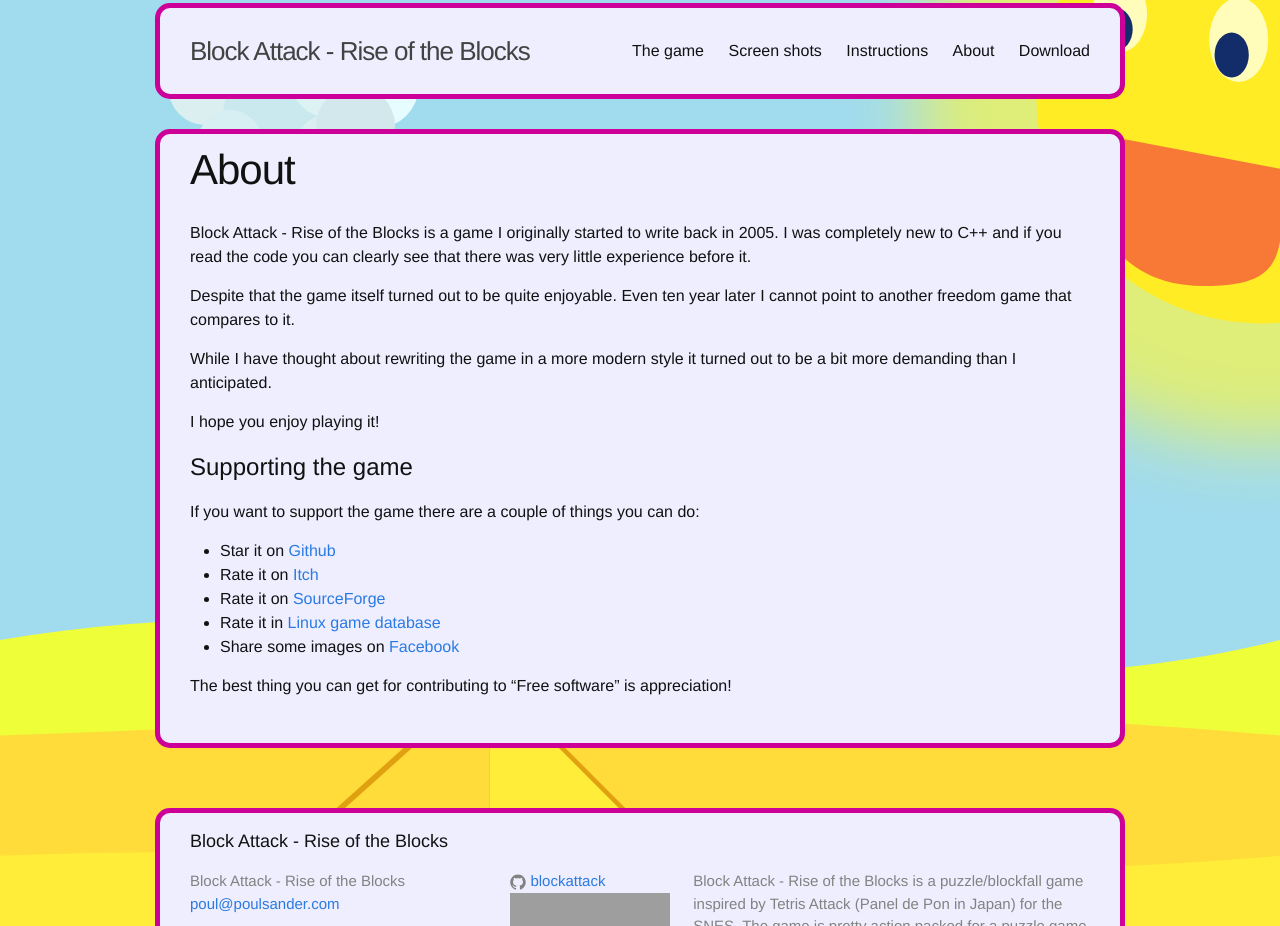
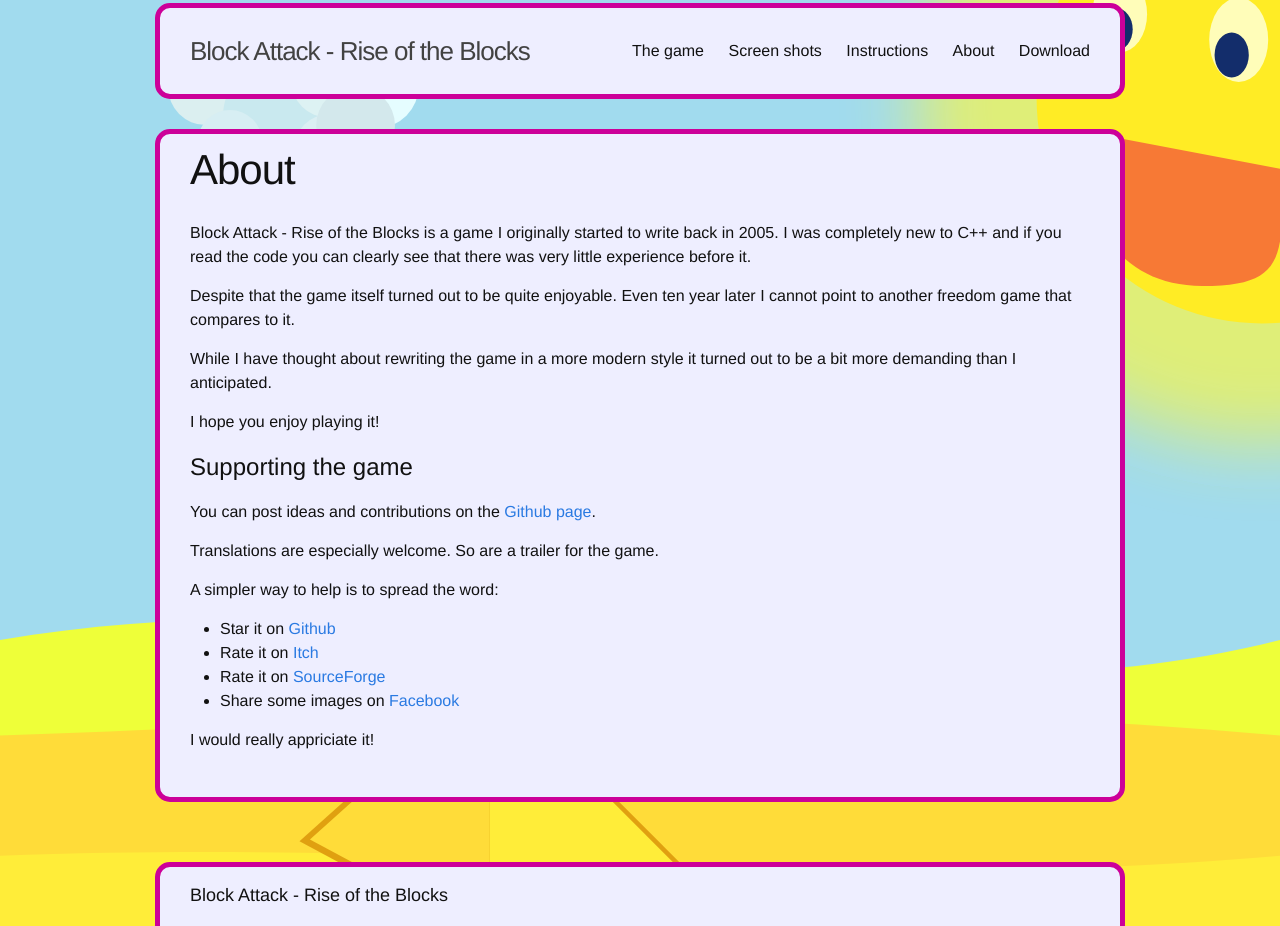
Before and after one commit to blockattack/blockattack-www, a Jekyll site: the page built from about.md, in a window 1280 px wide, cut to the strip 0-926 px from the top of the page. Built offline with Jekyll 4.4.1, drawn with Linux system fonts in a browser that asks for light colours; grey boxes are pictures that could not be loaded.

Commit message:
Remove Google+. It will be gone soon.

```diff
--- a/_includes/share-page.html
+++ b/_includes/share-page.html
@@ -4,7 +4,6 @@ Share this on:
 <ul class="share-buttons">
   <li><a href="https://www.facebook.com/sharer/sharer.php?u={{ site.url | uri_escape }}{{ page.url| uri_escape }}" title="Share on Facebook" target="_blank" onclick="window.open('https://www.facebook.com/sharer/sharer.php?u=' + encodeURIComponent(document.URL) + '&t=' + encodeURIComponent(document.URL)); return false;"><img src="{{ site.baseurl }}/images/flat_web_icon_set/color/Facebook.png"></a></li>
   <li><a href="https://twitter.com/intent/tweet?source=https%3A%2F%2Fblockattack.net&text=:%20https%3A%2F%2Fblockattack.net" target="_blank" title="Tweet" onclick="window.open('https://twitter.com/intent/tweet?text=' + encodeURIComponent(document.title) + ':%20'  + encodeURIComponent(document.URL)); return false;"><img src="{{ site.baseurl }}/images/flat_web_icon_set/color/Twitter.png"></a></li>
-  <li><a href="https://plus.google.com/share?url=http%3A%2F%2Fwww.blockattack.net" target="_blank" title="Share on Google+" onclick="window.open('https://plus.google.com/share?url=' + encodeURIComponent(document.URL)); return false;"><img src="{{ site.baseurl }}/images/flat_web_icon_set/color/Google+.png"></a></li>
   <li><a href="http://www.tumblr.com/share?v=3&u=http%3A%2F%2Fwww.blockattack.net&t=&s=" target="_blank" title="Post to Tumblr" onclick="window.open('http://www.tumblr.com/share?v=3&u=' + encodeURIComponent(document.URL) + '&t=' +  encodeURIComponent(document.title)); return false;"><img src="{{ site.baseurl }}/images/flat_web_icon_set/color/Tumblr.png"></a></li>
   <li><a href="http://pinterest.com/pin/create/button/?url=http%3A%2F%2Fwww.blockattack.net&description=" target="_blank" title="Pin it" onclick="window.open('http://pinterest.com/pin/create/button/?url=' + encodeURIComponent(document.URL) + '&description=' +  encodeURIComponent(document.title)); return false;"><img src="{{ site.baseurl }}/images/flat_web_icon_set/color/Pinterest.png"></a></li>
   <li><a href="http://www.reddit.com/submit?url={{ site.url| uri_escape }}{{ page.url| uri_escape }}&title={{ site.title| uri_escape }}" target="_blank" title="Submit to Reddit" onclick="window.open('http://www.reddit.com/submit?url=' + encodeURIComponent(document.URL) + '&title=' +  encodeURIComponent(document.title)); return false;"><img src="{{ site.baseurl }}/images/flat_web_icon_set/color/Reddit.png"></a></li>
--- a/about.md
+++ b/about.md
@@ -15,11 +15,14 @@ I hope you enjoy playing it!
 
 # Supporting the game
 
-If you want to support the game there are a couple of things you can do:
+You can post ideas and contributions on the [Github page](https://github.com/blockattack/blockattack-game).
+
+Translations are especially welcome. So are a trailer for the game.
+
+A simpler way to help is to spread the word:
  * Star it on [Github](https://github.com/blockattack/blockattack-game)
  * Rate it on [Itch](https://sago008.itch.io/blockattack)
  * Rate it on [SourceForge](https://sourceforge.net/projects/blockattack/)
- * Rate it in [Linux game database](https://lgdb.org/game/block-attack-rise-of-the-blocks)
  * Share some images on [Facebook](https://www.facebook.com/blockattack/)
 
-The best thing you can get for contributing to "Free software" is appreciation!
+I would really appriciate it!
```
